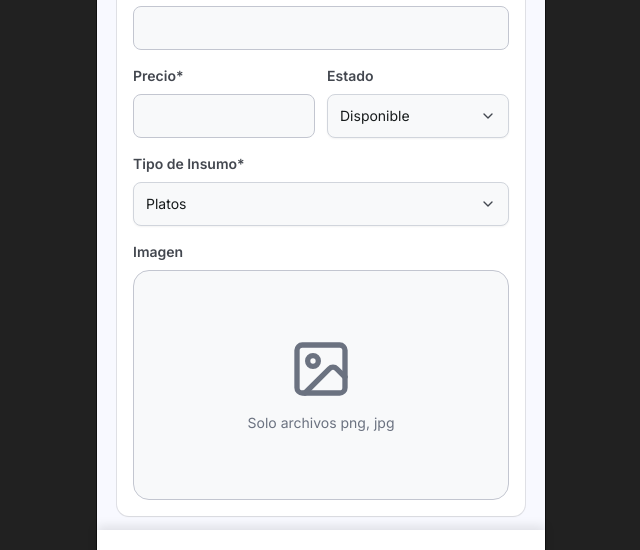
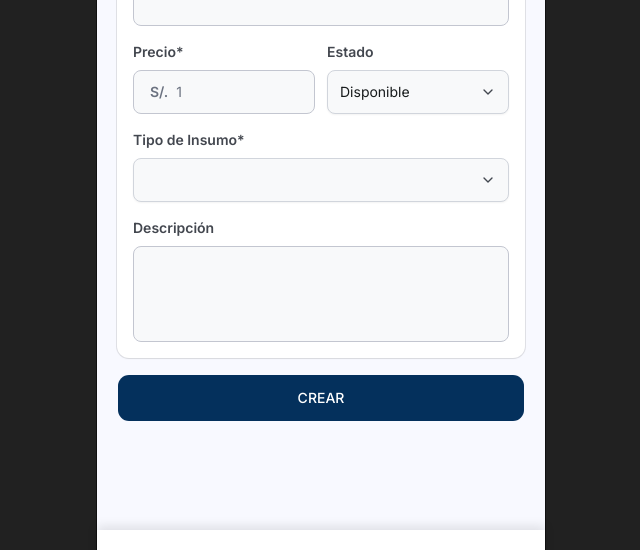
Before and after one commit to juanRCoder/ordering-system, a React (Vite) app in the folder frontend/: page /admin/supply-setup in a window 1280 px wide. Shown: the part 190-740 px from the top of the page, without its empty margins (319-959 px from the left). Built offline with nearby package versions, Linux system fonts and the light colour scheme; no server answers.

Commit message:
feat: connect properties for create supply

```diff
--- a/frontend/src/components/InputField.tsx
+++ b/frontend/src/components/InputField.tsx
@@ -4,14 +4,16 @@ import React, { useState } from 'react';
 type props = React.InputHTMLAttributes<HTMLInputElement> & {
   label: string;
   icon?: LucideIcon;
-  suffix?: React.ReactNode;
+  leftSuffix?: React.ReactNode;
+  rightSuffix?: React.ReactNode;
   error?: string;
 };
 
 export const InputField = ({
   label,
   icon: Icon,
-  suffix,
+  leftSuffix,
+  rightSuffix,
   error,
   type,
   ...inputProps
@@ -36,6 +38,7 @@ export const InputField = ({
       </label>
       <div className="flex items-center gap-2 border border-[#C3C6D0] rounded-lg h-11 px-4 bg-[#F8F9FA] relative">
         {Icon && <Icon className="text-[#6B7280] w-5 h-5 shrink-0" />}
+        {leftSuffix}
         <input
           className="flex-1 min-w-0 truncate outline-none bg-transparent text-[#6B7280] placeholder:text-[#9CA3AF]"
           type={toggleInputType()}
@@ -54,7 +57,7 @@ export const InputField = ({
             )}
           </button>
         ) : (
-          suffix
+          rightSuffix
         )}
       </div>
       {error && <p className="text-sm text-red-500 pt-0.5">{error}</p>}
--- a/frontend/src/interfaces/supplies.interface.ts
+++ b/frontend/src/interfaces/supplies.interface.ts
@@ -1,7 +1,7 @@
-import { supplySchema } from '@/schemas/supplies.schema';
+import { createSupplySchema } from '@/schemas/supplies.schema';
 import type z from 'zod';
 
-export type SupplyType = z.infer<typeof supplySchema>;
+export type CreateSupplyType = z.infer<typeof createSupplySchema>;
 
 export interface SupplyResponse {
   id: string;
--- a/frontend/src/lib/default.ts
+++ b/frontend/src/lib/default.ts
@@ -14,3 +14,10 @@ export const defaultNewOrder = {
   guest_name: '',
   total: 0,
 };
+
+export const supplyFormValues = {
+  name: '',
+  description: '',
+  price: 1,
+  status: 'AVAILABLE',
+};
--- a/frontend/src/pages/admin/AdminSupplySetup.tsx
+++ b/frontend/src/pages/admin/AdminSupplySetup.tsx
@@ -12,14 +12,47 @@ import {
   SelectTrigger,
   SelectValue,
 } from '@/components/ui/select';
-import { Image, Plus } from 'lucide-react';
-import { useState } from 'react';
+import { useTypesSupplies } from '@/hooks/useTypesSupplies';
+import type { CreateSupplyType } from '@/interfaces/supplies.interface';
+import type { TypeSupplyResponse } from '@/interfaces/typesSupplies.interface';
+import { supplyFormValues } from '@/lib/default';
+import { createSupplySchema } from '@/schemas/supplies.schema';
+import { zodResolver } from '@hookform/resolvers/zod';
+import { Plus } from 'lucide-react';
+import { useEffect, useState } from 'react';
+import { useForm } from 'react-hook-form';
 import { useNavigate } from 'react-router-dom';
 
 function AdminSupplySetup() {
   const navigate = useNavigate();
+  const typesSupplies = useTypesSupplies();
 
   const [status, setStatus] = useState<string>('AVAILABLE');
+  const [typeSupply, setTypeSupply] = useState<string>('');
+
+  useEffect(() => {
+    if (typesSupplies.data?.length) {
+      setTypeSupply(typesSupplies.data[0].id);
+    }
+  }, [typesSupplies.data]);
+
+  const {
+    register,
+    handleSubmit,
+    formState: { errors },
+  } = useForm<CreateSupplyType>({
+    resolver: zodResolver(createSupplySchema),
+    defaultValues: supplyFormValues,
+  });
+
+  const selectedTypeSupply = typesSupplies.data?.find(
+    (ts: TypeSupplyResponse) => ts.id === typeSupply
+  );
+
+  const onSubmit = (data: CreateSupplyType) => {
+    console.log('DATA:');
+    console.log({ ...data, type_supply_id: typeSupply, status });
+  };
 
   return (
     <section className="bg-[#F8F9FF] min-h-screen flex flex-col">
@@ -40,13 +73,31 @@ function AdminSupplySetup() {
           </Button>
         }
       />
-      <div className="flex-1 flex flex-col p-5 pb-24 mt-6">
+      <form
+        onSubmit={handleSubmit(onSubmit)}
+        className="flex-1 flex flex-col p-5 pb-24"
+      >
         <h2 className="text-2xl font-bold text-[#031C30]">Nuevo Insumo</h2>
         <Card className="flex flex-col gap-4 mt-3 p-4">
-          <InputField label="Nombre*" type="text" />
+          <InputField
+            {...register('name')}
+            error={errors.name?.message}
+            label="Nombre*"
+            type="text"
+          />
           <div className="flex gap-3">
             <div className="flex-1 min-w-0">
-              <InputField label="Precio*" type="number" />
+              <InputField
+                {...register('price', {
+                  valueAsNumber: true,
+                })}
+                error={errors.price?.message}
+                label="Precio*"
+                type="number"
+                leftSuffix={
+                  <span className="text-[#6B7280] font-semibold">S/.</span>
+                }
+              />
             </div>
             <div className="flex-1 min-w-0 flex flex-col">
               <label className="text-[#43474F] font-semibold mb-2">
@@ -61,7 +112,9 @@ function AdminSupplySetup() {
                   </SelectTrigger>
                   <SelectContent>
                     <SelectGroup>
-                      <SelectLabel>Estado</SelectLabel>
+                      <SelectLabel className="text-[#43474F] font-semibold">
+                        Estado
+                      </SelectLabel>
                       <SelectItem value="AVAILABLE">Disponible</SelectItem>
                       <SelectItem value="UNAVAILABLE">No disponible</SelectItem>
                     </SelectGroup>
@@ -75,21 +128,33 @@ function AdminSupplySetup() {
               Tipo de Insumo*
             </label>
             <div className="w-full">
-              <Select value={status} onValueChange={setStatus}>
+              <Select value={typeSupply} onValueChange={setTypeSupply}>
                 <SelectTrigger className="w-full bg-[#F8F9FA] border border-gray-300 rounded-lg px-3">
-                  <SelectValue>Platos</SelectValue>
+                  <SelectValue>{selectedTypeSupply?.name}</SelectValue>
                 </SelectTrigger>
                 <SelectContent>
                   <SelectGroup>
                     <SelectLabel>Tipos</SelectLabel>
-                    <SelectItem value="Platos">Platos</SelectItem>
-                    <SelectItem value="Bebidas">Bebidas</SelectItem>
+                    {typesSupplies.data?.map((ts: TypeSupplyResponse) => (
+                      <SelectItem key={ts.id} value={ts.id}>
+                        {ts.name}
+                      </SelectItem>
+                    ))}
                   </SelectGroup>
                 </SelectContent>
               </Select>
             </div>
           </div>
-          <div className="flex-1 min-w-0 flex flex-col">
+          <div>
+            <label className="block text-[#43474F] font-semibold mb-2">
+              Descripción
+            </label>
+            <textarea
+              {...register('description')}
+              className="block text-sm w-full h-24 rounded-bl-lg rounded-br-lg p-4 outline-none resize-none border border-[#C3C6D0] rounded-lg bg-[#F8F9FA]"
+            />
+          </div>
+          {/* <div className="flex-1 min-w-0 flex flex-col">
             <label className="text-[#43474F] font-semibold mb-2">Imagen</label>
             <label className="cursor-pointer">
               <input type="file" accept=".png,.jpg,.jpeg" className="hidden" />
@@ -100,10 +165,15 @@ function AdminSupplySetup() {
                 <p className="text-[#6B7280] text-sm">Solo archivos png, jpg</p>
               </div>
             </label>
-          </div>
+          </div> */}
         </Card>
-        <Button className="w-full h-12 rounded-xl mt-4">CREAR</Button>
-      </div>
+        <Button
+          type="submit"
+          className="w-full h-12 rounded-xl mt-4 cursor-pointer"
+        >
+          CREAR
+        </Button>
+      </form>
       <div className="fixed w-full max-w-md mx-auto bottom-0">
         <BottomAppBar statusAdmin={true} />
       </div>
--- a/frontend/src/schemas/supplies.schema.ts
+++ b/frontend/src/schemas/supplies.schema.ts
@@ -1,13 +1,12 @@
 import z from 'zod';
 
-export const supplySchema = z.object({
+export const createSupplySchema = z.object({
   name: z.string().min(1, 'El nombre es requerido'),
   description: z.string().optional(),
-  price: z.number().min(0, 'El precio debe ser mayor o igual a 0'),
-  image_url: z
-    .string()
-    .url('URL de imagen invalida')
-    .optional()
-    .or(z.literal('')),
-  type_supply_id: z.string().uuid('ID de categoría invalido'),
+  price: z
+    .number({
+      error: 'Debe ser un número válido',
+    })
+    .min(1, 'El precio mínimo es S/. 1'),
+  status: z.string().optional(),
 });
--- a/frontend/src/services/supplies.service.ts
+++ b/frontend/src/services/supplies.service.ts
@@ -1,9 +1,9 @@
-import type { SupplyType } from '@/interfaces/supplies.interface';
+import type { CreateSupplyType } from '@/interfaces/supplies.interface';
 
 class SuppliesService {
   private API = import.meta.env.VITE_API_DEV;
 
-  async create(data: SupplyType) {
+  async create(data: CreateSupplyType) {
     const response = await fetch(`${this.API}/supplies`, {
       method: 'POST',
       headers: {
@@ -34,7 +34,7 @@ class SuppliesService {
         message: result.message,
       };
     }
-    return result;
+    return result.data;
   }
 }
 
--- a/frontend/src/services/typeSupply.service.ts
+++ b/frontend/src/services/typeSupply.service.ts
@@ -20,7 +20,7 @@ class TypeSuppliesService {
         message: result.message,
       };
     }
-    return result;
+    return result.data;
   }
 
   async getAll() {
@@ -34,7 +34,7 @@ class TypeSuppliesService {
         message: result.message,
       };
     }
-    return result;
+    return result.data;
   }
 }
 
```
